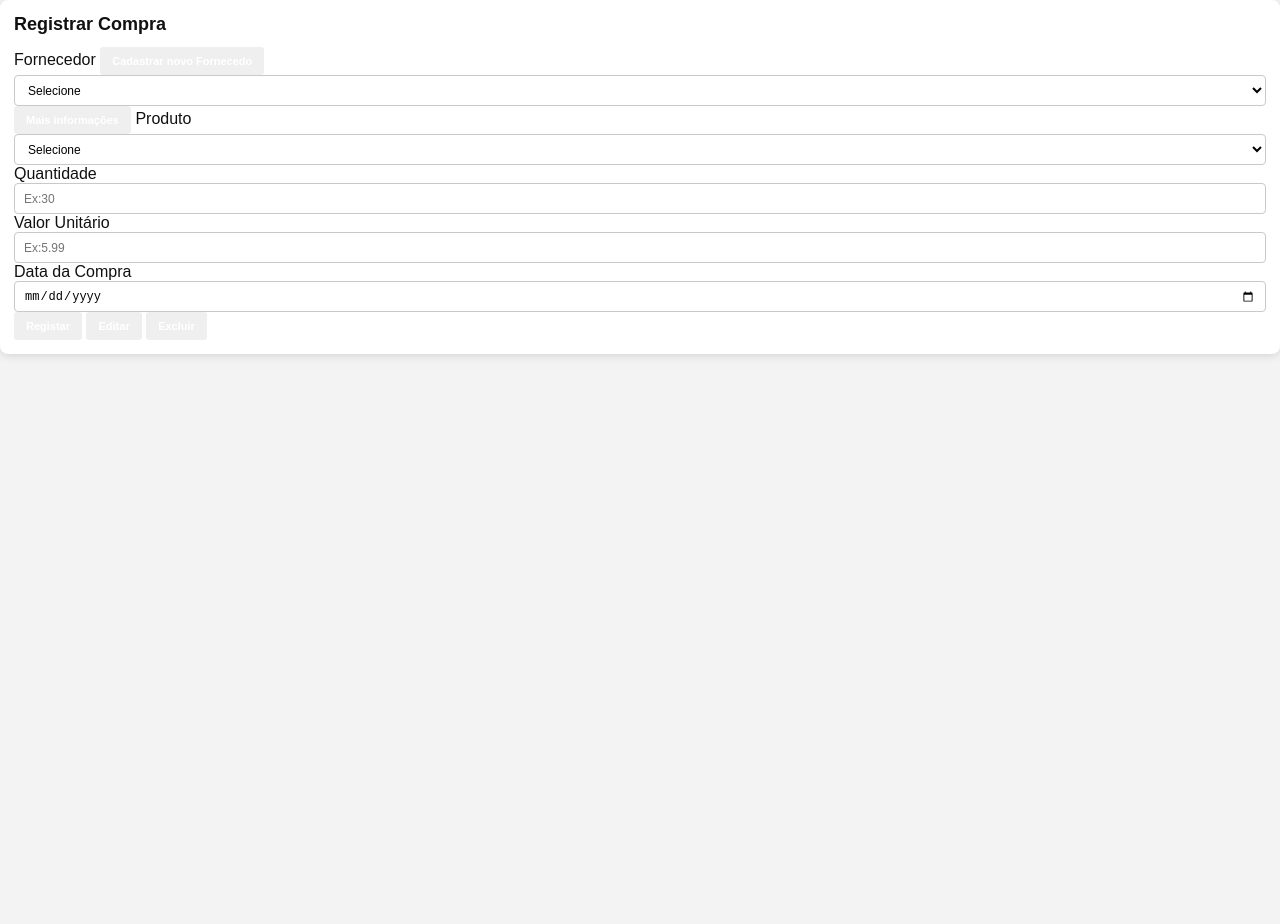
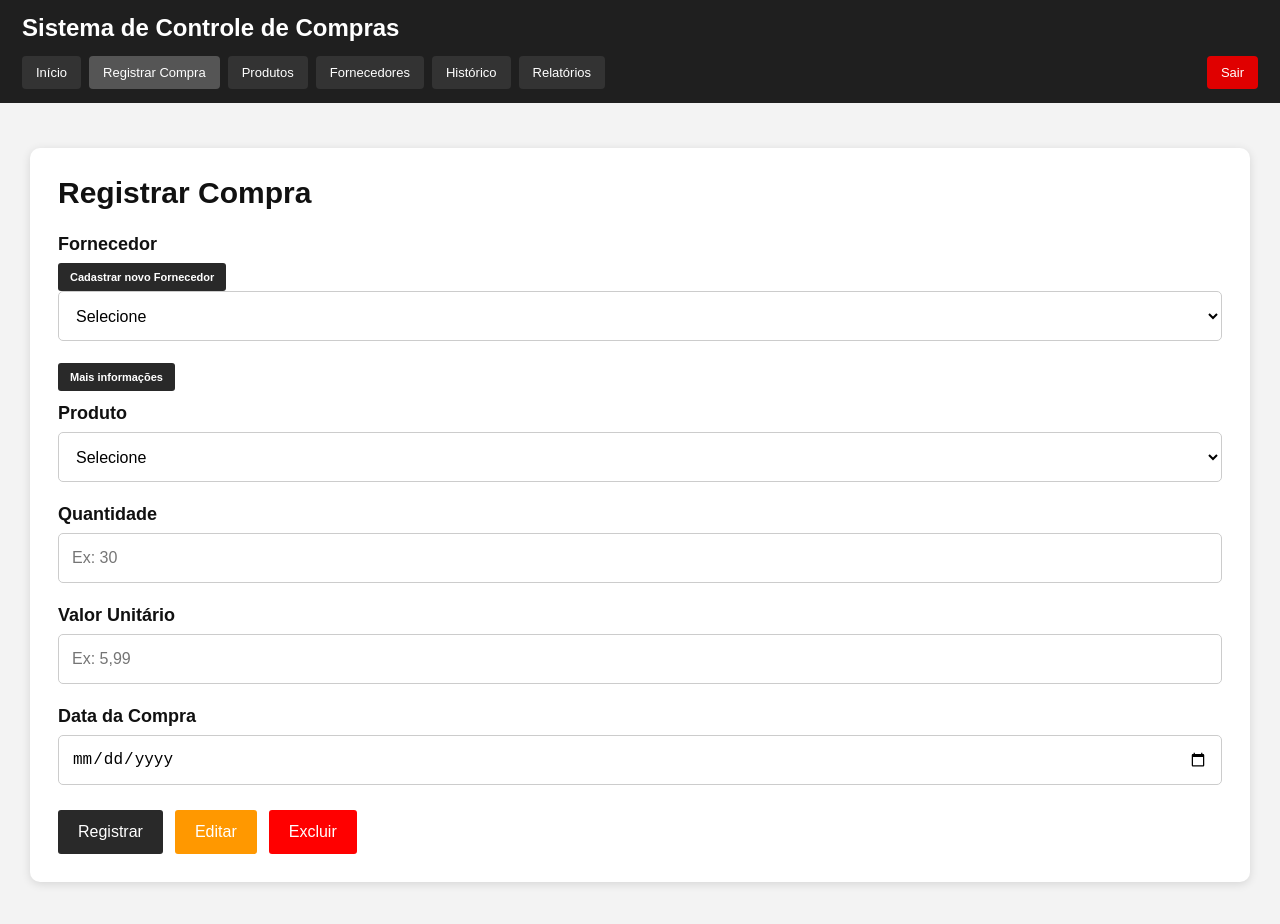
Before and after one commit to defrancaarthur1/TechInova, a website: page SISTEMA-ADEGA/frontend/views/compras.html in a window 1280 px wide. Before the commit the page ends 800 px from the top, so only its background shows below. Drawn offline with Linux system fonts and the light colour scheme.

Commit message:
atualiza o compras.html para a estrutura inicial de tela e para suportar o menu de navegação de telas

```diff
--- a/SISTEMA-ADEGA/frontend/views/compras.html
+++ b/SISTEMA-ADEGA/frontend/views/compras.html
@@ -1,48 +1,257 @@
-<link rel="stylesheet" href="../css/style.css">
+<!DOCTYPE html>
+<html lang="pt-BR">
+
+<head>
+    <meta charset="UTF-8">
+
+    <meta
+        name="viewport"
+        content="width=device-width, initial-scale=1.0"
+    >
+
+    <title>Registrar Compra</title>
+
+    <link
+        rel="stylesheet"
+        href="../css/style.css"
+    >
+</head>
+
+<body>
+
+    <!-- CABEÇALHO / MENU -->
+
+    <header class="cabecalho">
+
+        <h1>
+            Sistema de Controle de Compras
+        </h1>
+
+        <nav class="menu-navegacao">
+
+            <a href="index.html">
+                Início
+            </a>
+
+            <a
+                href="compras.html"
+                class="menu-ativo"
+            >
+                Registrar Compra
+            </a>
+
+            <a href="produtos.html">
+                Produtos
+            </a>
+
+            <a href="fornecedores.html">
+                Fornecedores
+            </a>
+
+            <!-- VOLTA PARA O INDEX E DESCE PARA O HISTÓRICO -->
+
+            <a href="index.html#historico">
+                Histórico
+            </a>
+
+            <a href="relatorios.html">
+                Relatórios
+            </a>
+
+            <a
+                href="login.html"
+                class="botao-sair"
+            >
+                Sair
+            </a>
+
+        </nav>
+
+    </header>
 
 
-<!-- REGISTRAR COMPRA -->
-    <section class="card">
+    <!-- CONTEÚDO -->
 
-        <h2>Registrar Compra</h2>
+    <main class="pagina-formulario">
 
-        <!--Fornecedor-->
-        <label for="fornecedorSelect">Fornecedor</label>
+        <section class="formulario-grande">
 
-        <button class="btn" type="button">Cadastrar novo Fornecedo </button>
+            <h2>
+                Registrar Compra
+            </h2>
 
-        <select id="fornecedorSelect">
 
-            <option value="">Selecione</option>
-            <option value="coca">Coca-Cola</option>
-            <option value="gelo"> Distribuidora de Gelo</option>
+            <form>
 
-        </select>
+                <!-- FORNECEDOR -->
 
-        <button class="btn" onclick="mostrarFornecedor()"> Mais informações</button>
+                <div class="campo-formulario">
 
-        <!--Produto-->
-        <label for="produtoSelect">Produto</label>
-        <select id="produtoSelect">
-            <option value="">Selecione</option>
-            <option value="refrigerante">Refrigerante</option>
-            <option value="suco">Suco</option>
-        </select>
+                    <label for="fornecedorSelect">
+                        Fornecedor
+                    </label>
 
-        <!--Quantidade-->
-        <label for="quantidade">Quantidade</label>
-        <input type="number" id="quantidade" min="1" placeholder="Ex:30">
 
-        <!--Valor Unitário-->
-        <label for="valorUnitario">Valor Unitário</label>
-        <input type="number" id="valorUnitario" min="0" step="0.01" placeholder="Ex:5.99">
+                    <button
+                        type="button"
+                        class="btn btn-preto botao-fornecedor"
+                        onclick="window.location.href='fornecedores.html'"
+                    >
+                        Cadastrar novo Fornecedor
+                    </button>
 
-        <!--Data da Compra-->
-        <label for="dataCompra">Data da Compra</label>
-        <input type="date" id="dataCompra">
 
-        <!--Ações-->
-            <button class="btn" type="button">Registar</button>
-            <button class="btn edit" type="button">Editar</button>
-            <button class="btn delete" type="reset">Excluir</button>
-</section>
+                    <select
+                        id="fornecedorSelect"
+                        name="fornecedor"
+                    >
+
+                        <option value="">
+                            Selecione
+                        </option>
+
+                        <option value="coca">
+                            Coca-Cola
+                        </option>
+
+                        <option value="gelo">
+                            Distribuidora de Gelo
+                        </option>
+
+                    </select>
+
+                </div>
+
+
+                <!-- MAIS INFORMAÇÕES -->
+
+                <button
+                    type="button"
+                    class="btn btn-preto botao-informacoes"
+                >
+                    Mais informações
+                </button>
+
+
+                <!-- PRODUTO -->
+
+                <div class="campo-formulario">
+
+                    <label for="produtoSelect">
+                        Produto
+                    </label>
+
+                    <select
+                        id="produtoSelect"
+                        name="produto"
+                    >
+
+                        <option value="">
+                            Selecione
+                        </option>
+
+                        <option value="refrigerante">
+                            Refrigerante
+                        </option>
+
+                        <option value="suco">
+                            Suco
+                        </option>
+
+                    </select>
+
+                </div>
+
+
+                <!-- QUANTIDADE -->
+
+                <div class="campo-formulario">
+
+                    <label for="quantidade">
+                        Quantidade
+                    </label>
+
+                    <input
+                        type="number"
+                        id="quantidade"
+                        name="quantidade"
+                        min="1"
+                        placeholder="Ex: 30"
+                    >
+
+                </div>
+
+
+                <!-- VALOR -->
+
+                <div class="campo-formulario">
+
+                    <label for="valorUnitario">
+                        Valor Unitário
+                    </label>
+
+                    <input
+                        type="number"
+                        id="valorUnitario"
+                        name="valorUnitario"
+                        min="0"
+                        step="0.01"
+                        placeholder="Ex: 5,99"
+                    >
+
+                </div>
+
+
+                <!-- DATA -->
+
+                <div class="campo-formulario">
+
+                    <label for="dataCompra">
+                        Data da Compra
+                    </label>
+
+                    <input
+                        type="date"
+                        id="dataCompra"
+                        name="dataCompra"
+                    >
+
+                </div>
+
+
+                <!-- BOTÕES -->
+
+                <div class="botoes-formulario">
+
+                    <button
+                        type="button"
+                        class="btn btn-preto"
+                    >
+                        Registrar
+                    </button>
+
+                    <button
+                        type="button"
+                        class="btn btn-editar"
+                    >
+                        Editar
+                    </button>
+
+                    <button
+                        type="reset"
+                        class="btn btn-excluir"
+                    >
+                        Excluir
+                    </button>
+
+                </div>
+
+            </form>
+
+        </section>
+
+    </main>
+
+</body>
+
+</html>
```
